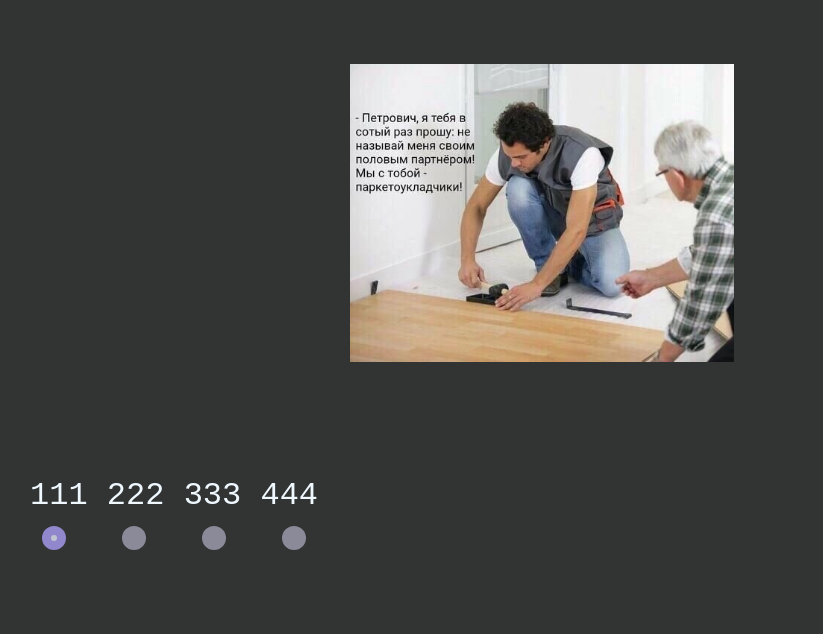
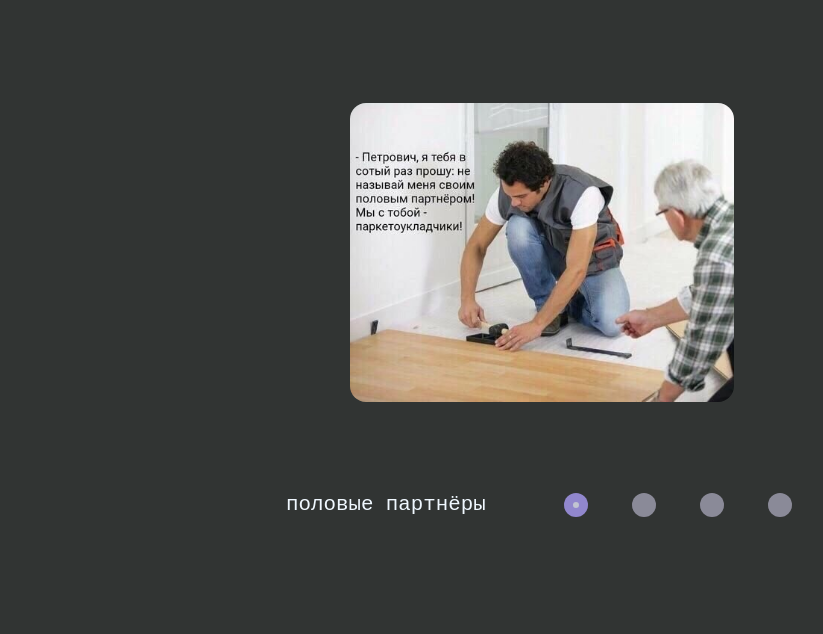
Before and after one commit to sandra44dev/cssMemSlider, a plain HTML site: page index.html in a window 1280 px wide. Shown: the whole page, without its empty margins (98-921 px from the left). Drawn offline with Linux system fonts and the light colour scheme.

Commit message:
refactor: change styles Mon May 16 17:08:35     2022

```diff
--- a/index.html
+++ b/index.html
@@ -19,19 +19,23 @@
 
         <div class="slides">
             <div class="slides__container">
-                <div class="slides__item slide-item-1"><img src="img/builder.jpg" alt="builder" class="slides__img">
+                <div class="slides__item slide-item-1">
+                    <img src="img/builder.jpg" alt="builder" class="slides__img">
                 </div>
                 <div class="slides__item slide-item-2"><img src="img/cat.jpg" alt="cat" class="slides__img"></div>
                 <div class="slides__item slide-item-3"><img src="img/sleep.jpg" alt="sleep" class="slides__img"></div>
-                <div class="slides__item slide-item-4"><img src="img/worm.jpg" alt="worm" class="slides__img"></div>
+                <div class="slides__item slide-item-4"><img src="img/confidence.jpg" alt="confidence"
+                        class="slides__img"></div>
             </div>
         </div>
 
+
+        <div class="slides__footer">
             <div class="text">
-            <span class="text-1">111</span>
-            <span class="text-2">222</span>
-            <span class="text-3">333</span>
-            <span class="text-4">444</span>
+                <span class="text-1">половые партнёры</span>
+                <span class="text-2">господи дай сил коту...</span>
+                <span class="text-3">каждый понедельник:</span>
+                <span class="text-4">мой уровень уверенности</span>
             </div>
 
             <div class="controls">
@@ -40,6 +44,7 @@
                 <label for="radio-3" class="controls__item control-item-3"><span class="btn"></span></label>
                 <label for="radio-4" class="controls__item control-item-4"><span class="btn"></span></label>
             </div>
+        </div>
 
     </div>
 </body>
--- a/style.css
+++ b/style.css
@@ -5,14 +5,16 @@ body {
 }
 
 .wrapper {
-    width: 80%;
+    width: 40vw;
     margin: 5% auto;
-    flex-direction: column;
+    /* flex-direction: column; */
 }
 
 input {
     display: none;
 }
+
+/* slides */
 
 .slides {
     overflow: hidden;
@@ -28,32 +30,48 @@ input {
 }
 
 .slides__item {
-    /* padding: 0 40%;
-    margin: 0 -20%; */
-    display: block;
+    display: flex;
+    align-items: center;
 }
 
 .slides__img {
     width: 30vw;
     padding: 0 0;
+    border-radius: 1rem;
+}
+
+/* footer */
+
+.slides__footer {
+    display: flex;
+    justify-content: space-between;
+    flex-wrap: wrap;
+    gap: 1rem;
+    margin-top: 5vh;
 }
 
 /* text */
 
 .text {
-    margin: 2rem 0 0 0;
+    display: inline-flex;
+    flex-direction: column;
+    width: 15rem;
+    height: 1.5rem;
+    margin: 0.75rem 0 0 0;
+    overflow: hidden;
+
     color: aliceblue;
     font-family: 'Courier New', Courier, monospace;
-    font-size: 2rem;
+    font-size: 1.3rem;
 }
 
 /* controls */
 
 .controls {
-    display: flex;
-    width: 20rem;
+    display: inline-flex;
+    width: 15rem;
     gap: 2rem;
-
+    margin: 0;
 }
 
 .controls__item {
@@ -84,22 +102,22 @@ input {
 
 /* change buttons on click */
 
-#radio-1:checked~.controls .control-item-1 .btn {
+#radio-1:checked~.slides__footer .controls .control-item-1 .btn {
     background-color: rgb(193, 196, 209);
     border: 0.6rem solid rgba(130, 115, 205, 0.747);
 }
 
-#radio-2:checked~.controls .control-item-2 .btn {
+#radio-2:checked~.slides__footer .controls .control-item-2 .btn {
     background-color: rgb(193, 196, 209);
     border: 0.6rem solid rgba(130, 115, 205, 0.747);
 }
 
-#radio-3:checked~.controls .control-item-3 .btn {
+#radio-3:checked~.slides__footer .controls .control-item-3 .btn {
     background-color: rgb(193, 196, 209);
     border: 0.6rem solid rgba(130, 115, 205, 0.747);
 }
 
-#radio-4:checked~.controls .control-item-4 .btn {
+#radio-4:checked~.slides__footer .controls .control-item-4 .btn {
     background-color: rgb(193, 196, 209);
     border: 0.6rem solid rgba(130, 115, 205, 0.747);
 }
```
Also changed, not shown: img/confidence.jpg (added), img/worm.jpg (deleted). Lines whose indentation alone changed are shown as unchanged.
